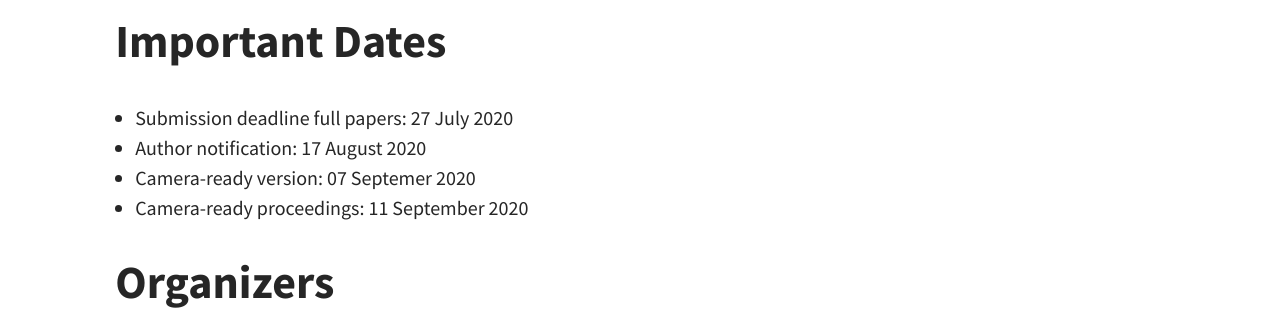
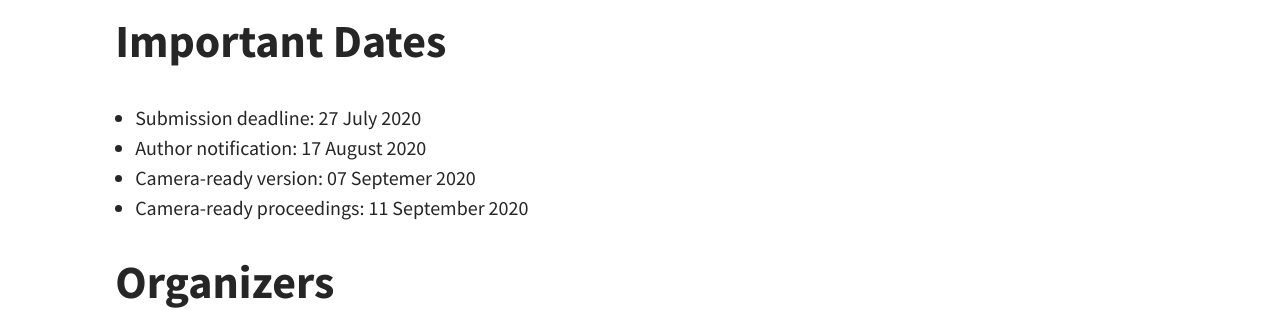
Before and after one commit to comodity/comodity.github.io, a Jekyll site: the page built from index.html, in a window 1280 px wide. Shown: the part 1726-2036 px from the top of the page. Built offline with Jekyll 4.4.1, drawn with Linux system fonts in a browser that asks for light colours; the list of posts is cut into pages by our own code.

Commit message:
Update home.html

```diff
--- a/_layouts/home.html
+++ b/_layouts/home.html
@@ -82,7 +82,7 @@ As such, we devote half of the day for interactive sessions and discussions.
 <h1 id="important-dates">Important Dates</h1>
 
 <ul>
-  <li>Submission deadline full papers: 27 July 2020</li>
+  <li>Submission deadline: 27 July 2020</li>
   <li>Author notification: 17 August 2020</li>
   <li>Camera-ready version: 07 Septemer 2020</li>
   <li>Camera-ready proceedings: 11 September 2020</li>
```
